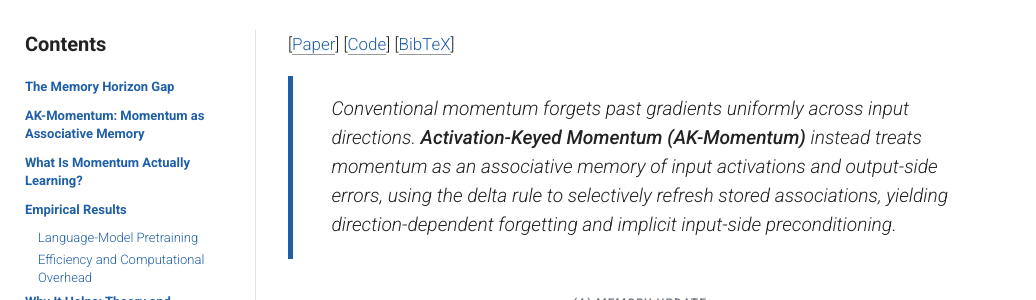
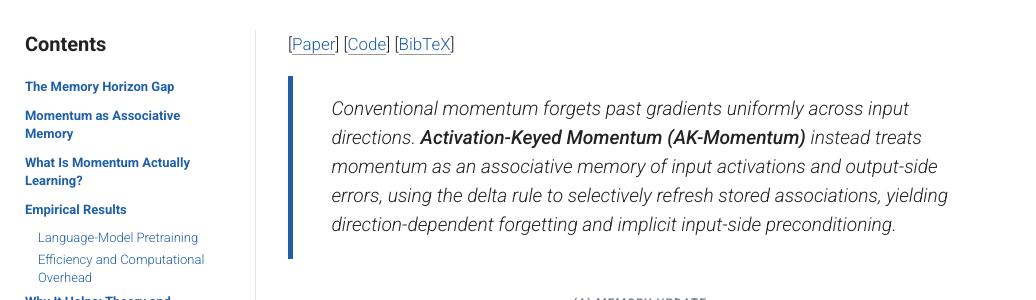
Before and after one commit to euijinh/euijinh.github.io, a Jekyll site: the page built from _posts/2026-08-19-ak-momentum.md, in a window 1280 px wide and 900 px high. Shown: the part 353-653 px from the top of the window, without its empty margins (0-1036 px from the left). Built offline with Jekyll 4.4.1, drawn with Linux system fonts in a browser that asks for light colours; a style sheet for code colours, icons or effects is not loaded; some of the changed text lies outside the part shown.

Commit message:
Fix subtitle

```diff
--- a/_posts/2026-08-19-ak-momentum.md
+++ b/_posts/2026-08-19-ak-momentum.md
@@ -55,7 +55,7 @@ Yet conventional momentum forgets the old information for all directions at the
 > Can we leverage the information within the incoming gradient itself to decide which part of momentum's memory to refresh?
 >
 
-## **AK-Momentum: Momentum as Associative Memory**
+## **Momentum as Associative Memory**
 
 AK-Momentum resolves this tension by treating the momentum buffer as an associative memory and redesigning its update rule.
 
```
